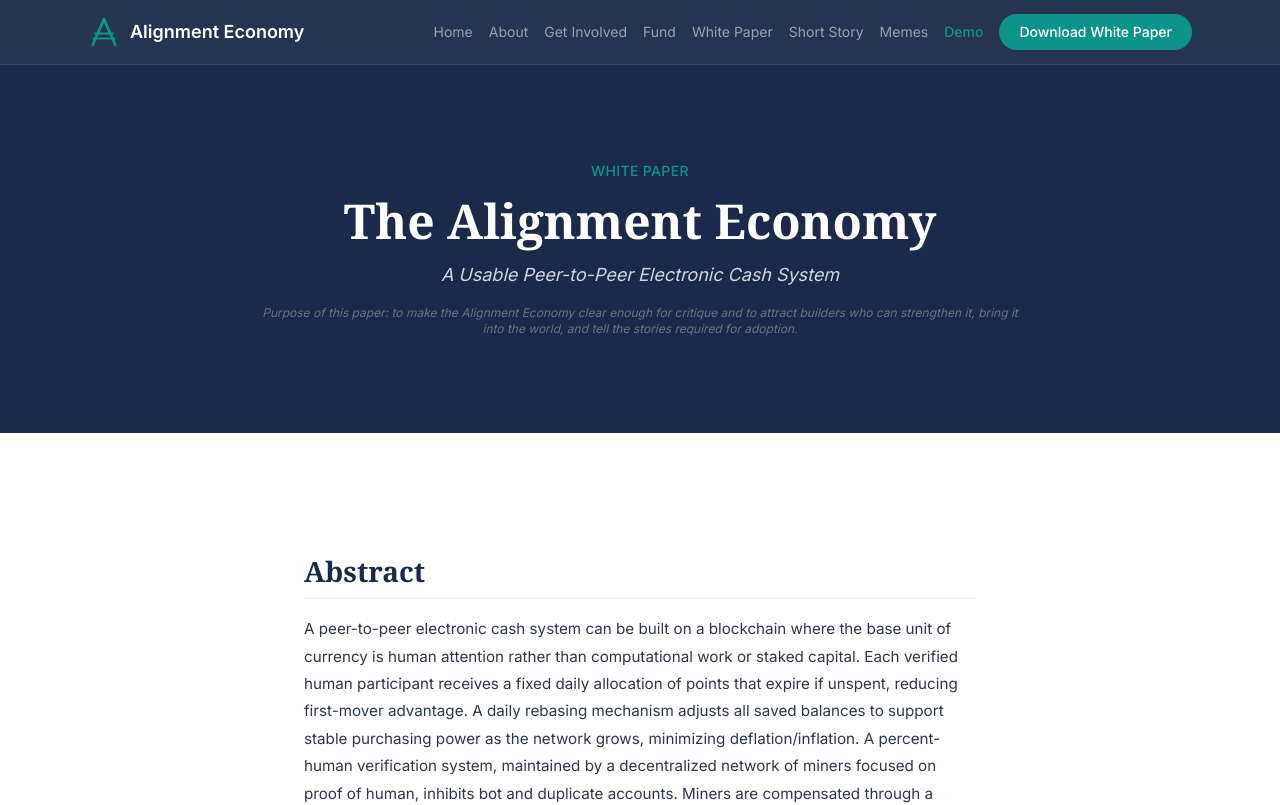
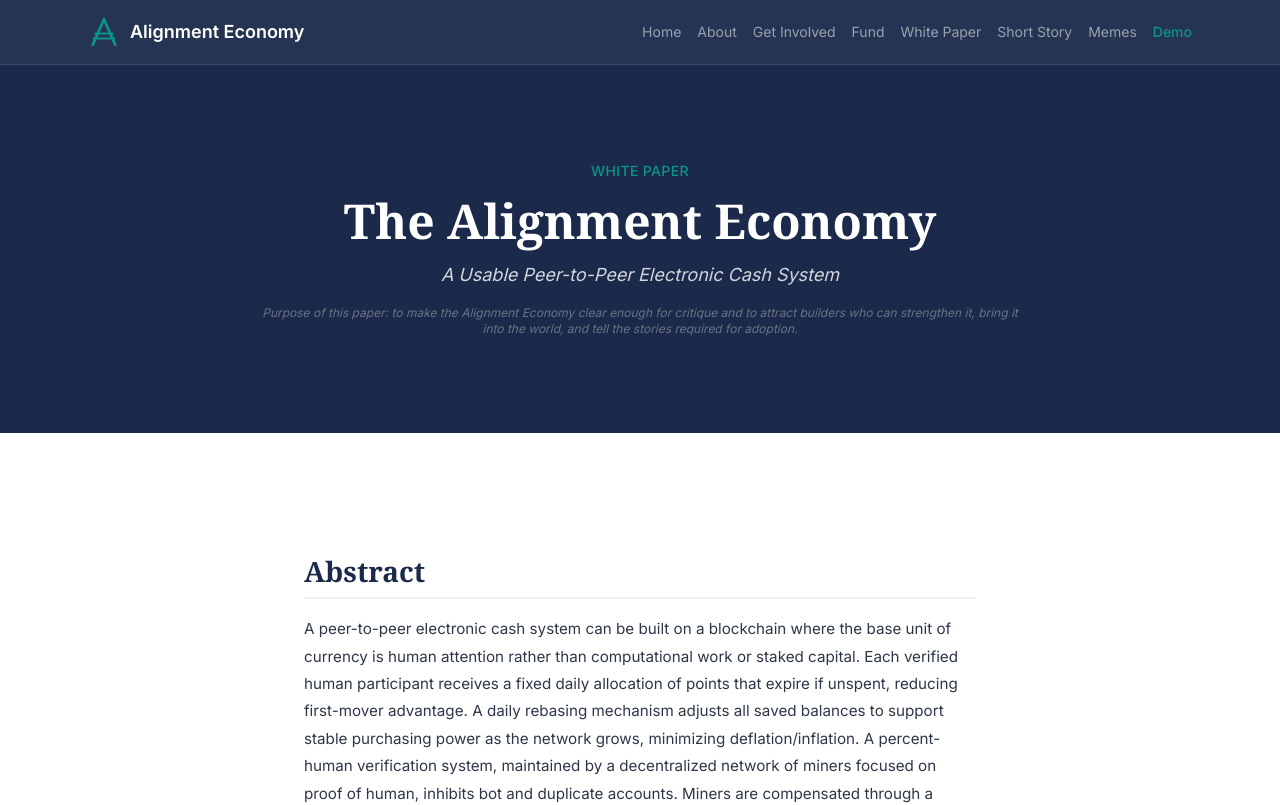
Before and after one commit to mattfmccormick/alignment-economy, a Next.js app: page /white-paper in a window 1280 px wide. Shown: the top 805 px of the page. Built offline with nearby package versions, Linux system fonts and the light colour scheme.

Commit message:
Remove per-page CTAs from SubpageNav so top bar stays consistent

```diff
--- a/src/app/bridge/page.tsx
+++ b/src/app/bridge/page.tsx
@@ -5,7 +5,7 @@ import { SubpageNav, SubpageFooter } from "@/components/site-nav";
 export default function BridgePage() {
   return (
     <>
-      <SubpageNav cta={{ label: "Download The Bridge", href: "/The_Bridge.docx" }} />
+      <SubpageNav />
       <main className="min-h-screen bg-white">
         {/* Hero */}
         <section className="py-16 md:py-24 px-6 bg-ae-navy text-white text-center">
--- a/src/app/demo/page.tsx
+++ b/src/app/demo/page.tsx
@@ -65,7 +65,7 @@ const views = [
 export default function DemoPage() {
   return (
     <>
-      <SubpageNav cta={{ label: "Try the Demo", href: "/dashboard" }} />
+      <SubpageNav />
 
       {/* Hero */}
       <section className="bg-ae-navy pt-24 pb-16 px-6">
--- a/src/app/white-paper/page.tsx
+++ b/src/app/white-paper/page.tsx
@@ -5,7 +5,7 @@ import { SubpageNav, SubpageFooter } from "@/components/site-nav";
 export default function WhitePaperPage() {
   return (
     <>
-      <SubpageNav cta={{ label: "Download White Paper", href: "/Alignment_Economy_White_Paper.docx" }} />
+      <SubpageNav />
       <main className="min-h-screen bg-white">
         {/* Hero */}
         <section className="py-16 md:py-24 px-6 bg-ae-navy text-white text-center">
```
